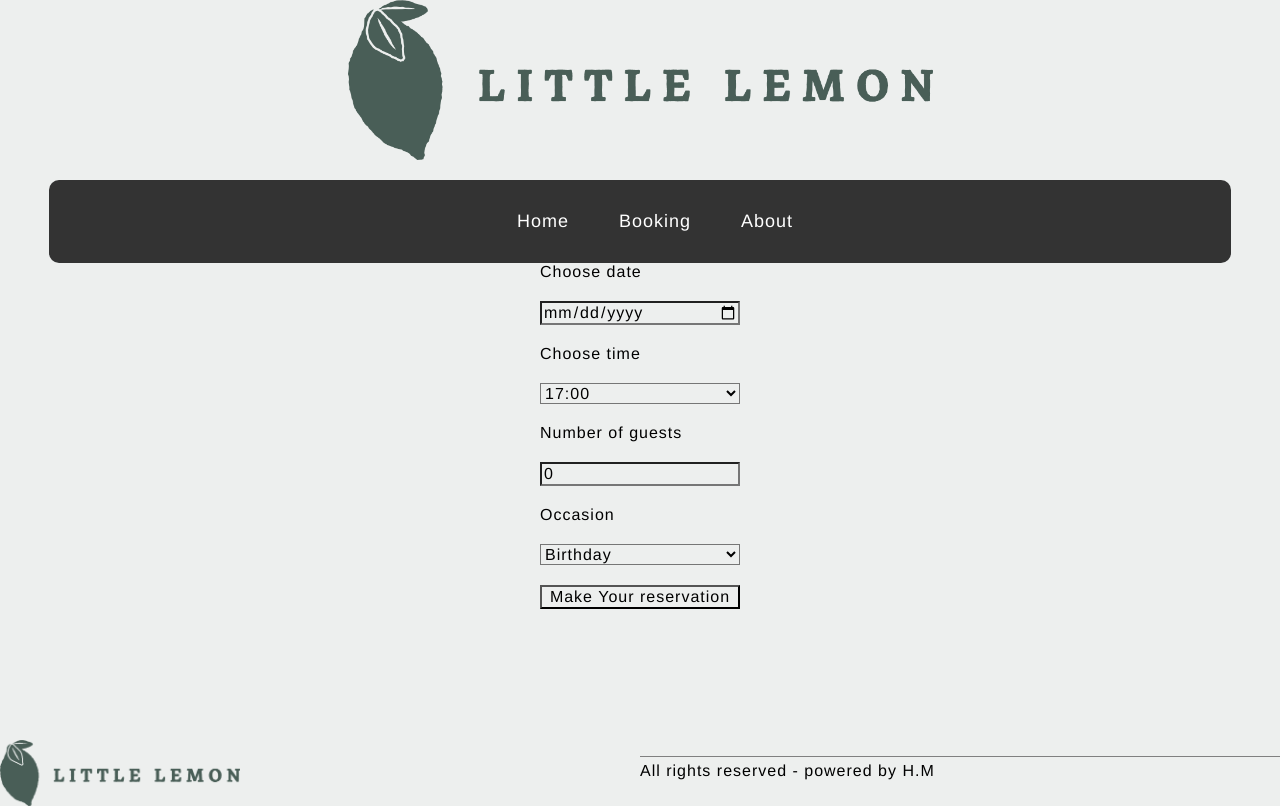
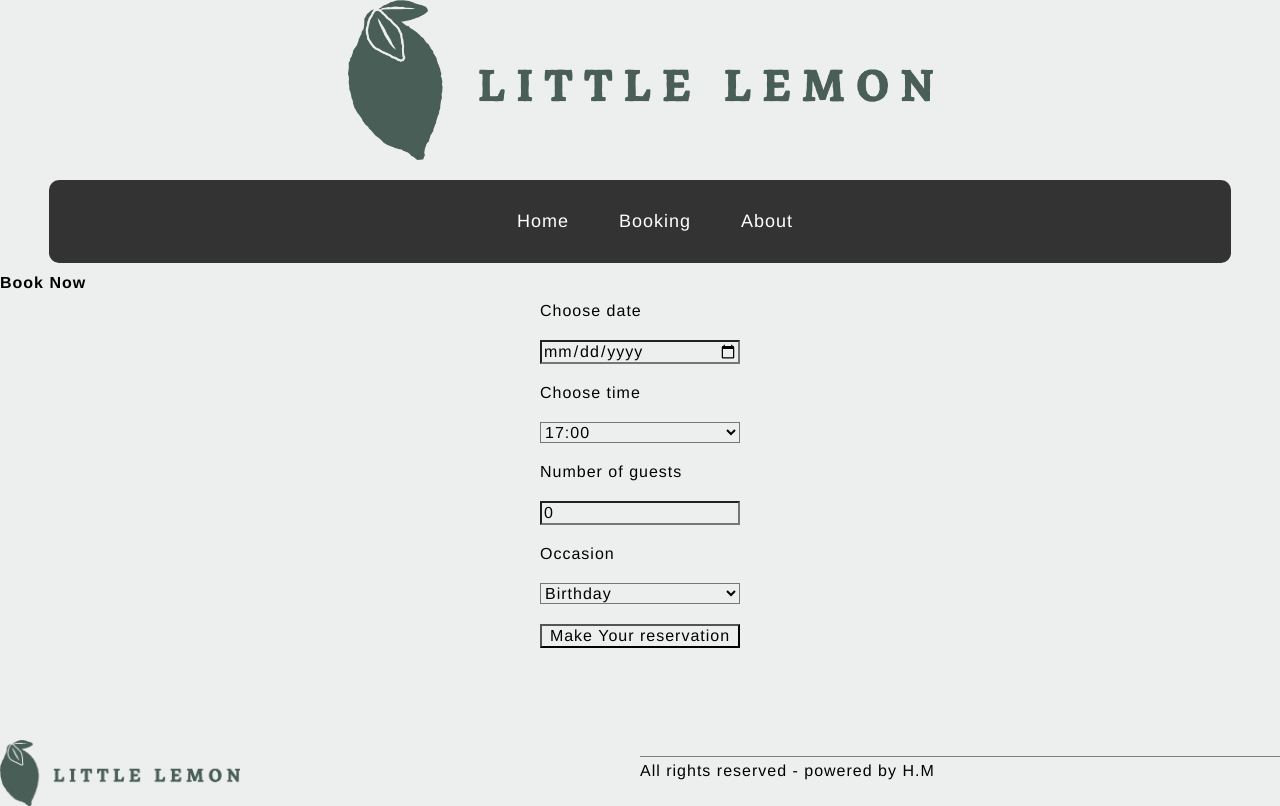
Before and after one commit to hichemmouloudji/front-capstone, a React (Create React App) app: page /booking in a window 1280 px wide. Built offline with nearby package versions, Linux system fonts and the light colour scheme.

Commit message:
Add unit test

```diff
--- a/src/components/BookingForm.jsx
+++ b/src/components/BookingForm.jsx
@@ -30,6 +30,10 @@ const BookingForm = ({availableTimes, updateTimes, initializeTimes}) => {
     }
 
     return (
+
+        <>
+
+        <h1>Book Now</h1>
 
             <form className='bookingForm' onSubmit={handleSubmit}>
 
@@ -71,6 +75,8 @@ const BookingForm = ({availableTimes, updateTimes, initializeTimes}) => {
 
             </form>
 
+        </>
+
     );
 };
 
```
Also changed, not shown: 1 other file (tests, documents, lock files or other folders). Lines whose indentation alone changed are shown as unchanged.
